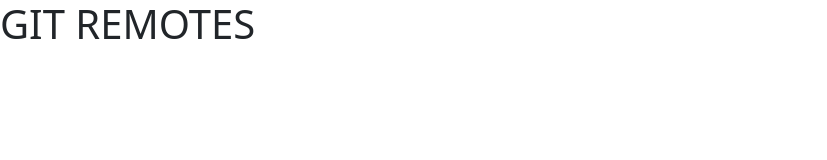
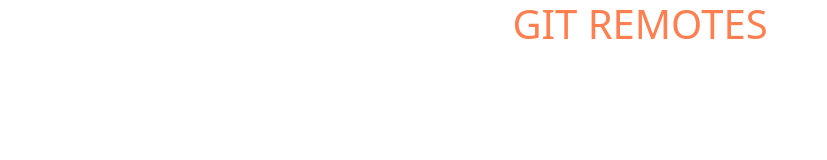
Before and after one commit to NiccoloMancini/GIT3_Mancini, a plain HTML site: page index.html in a window 1280 px wide. Shown: the whole page, without its empty margins (0-827 px from the left). Drawn offline with nearby package versions, Linux system fonts and the light colour scheme.

Commit message:
add styles.css

```diff
--- /dev/null
+++ b/css/style.css
@@ -0,0 +1,4 @@
+.titolo{
+    text-align: center;
+    color: coral;
+}
--- a/index.html
+++ b/index.html
@@ -4,9 +4,10 @@
     <meta charset="utf-8">
     <meta name="viewport" content="width=device-width, initial-scale=1">
     <link href="https://cdn.jsdelivr.net/npm/bootstrap@5.3.3/dist/css/bootstrap.min.css" rel="stylesheet" integrity="sha384-QWTKZyjpPEjISv5WaRU9OFeRpok6YctnYmDr5pNlyT2bRjXh0JMhjY6hW+ALEwIH" crossorigin="anonymous">
+    <link rel="stylesheet" href="./css/style.css">
   </head>
   <body>
-    <h1>GIT REMOTES</h1>
+    <h1 class="titolo">GIT REMOTES</h1>
     <script src="https://cdn.jsdelivr.net/npm/bootstrap@5.3.3/dist/js/bootstrap.bundle.min.js" integrity="sha384-YvpcrYf0tY3lHB60NNkmXc5s9fDVZLESaAA55NDzOxhy9GkcIdslK1eN7N6jIeHz" crossorigin="anonymous"></script>
   </body>
 </html>
```
